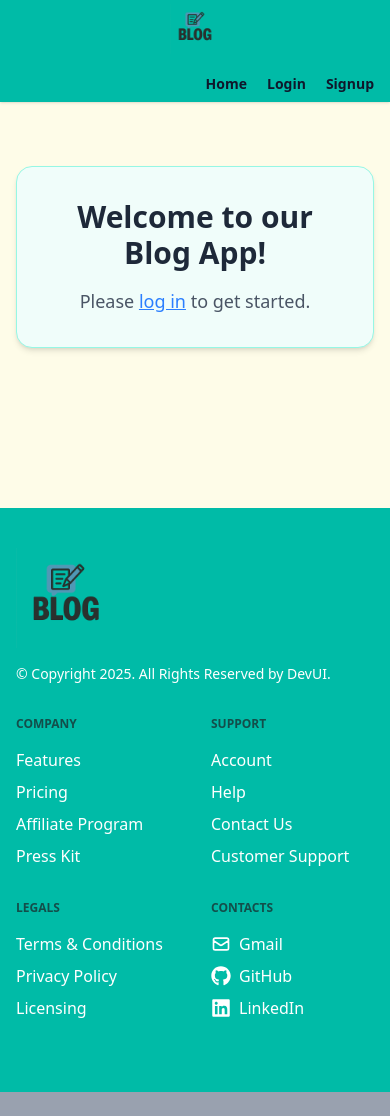
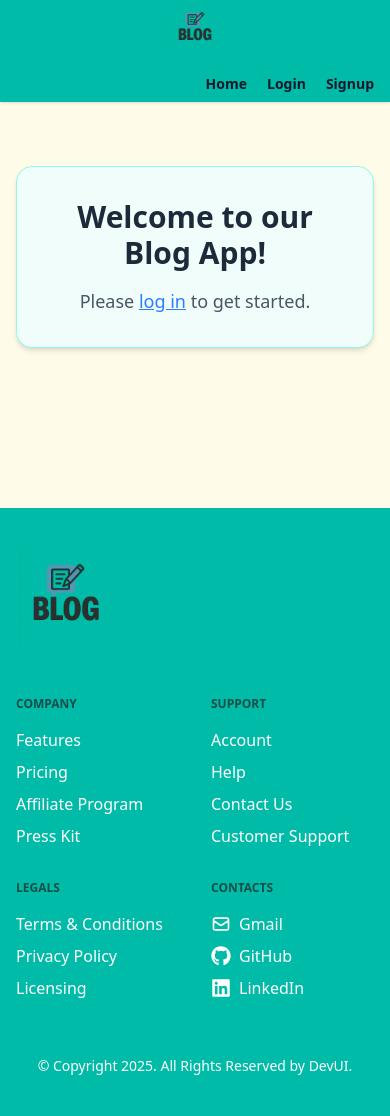
Before and after one commit to codeAryan21/Blogify, a React (Vite) app: page / in a window 390 px wide. Before the commit the page ends 1092 px from the top, so only its background shows below. Built offline with nearby package versions, Linux system fonts and the light colour scheme; no server answers.

Commit message:
fix the footer

```diff
--- a/src/components/Footer/Footer.jsx
+++ b/src/components/Footer/Footer.jsx
@@ -18,7 +18,7 @@ function Footer() {
                                 <Logo width="100px" />
                             </div>
 
-                            <div>
+                           <div className="hidden lg:block">
                                 <p className="text-sm text-white">
                                     &copy; Copyright 2025. All Rights Reserved by DevUI.
                                 </p>
@@ -141,6 +141,12 @@ function Footer() {
                         </div>
                     </div>
 
+                    <div className="w-full mt-6 block lg:hidden">
+                        <p className="text-sm text-white text-center">
+                            &copy; Copyright 2025. All Rights Reserved by DevUI.
+                        </p>
+                    </div>
+
                 </div>
             </div>
         </section>
```
